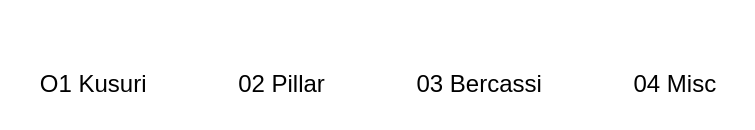
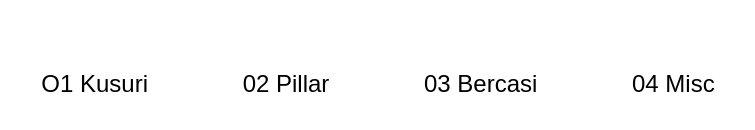
Before and after one commit to raescano/raebean, a website with bundled scripts: page bercasi.html in a window 1280 px wide. Shown: the part 656-786 px from the top of the page, 262-1017 px from the left. Built offline with nearby package versions, Linux system fonts and the light colour scheme.

Commit message:
changed bercasi links

```diff
--- a/bercasi.html
+++ b/bercasi.html
@@ -26,7 +26,7 @@
         <ul class="nav-items">
             <li><a class="nav-item" href="index.html">O1 Kusuri</a></li>
             <li><a class="nav-item" href="pillar.html">02 Pillar</a></li>
-            <li><a class="nav-item" href="bercasi.html">03 Bercassi</a></li>
+            <li><a class="nav-item" href="bercasi.html">03 Bercasi</a></li>
             <li><a class="nav-item" href="misc.html">04 Misc</a></li>
         </ul>
     </nav>
```
Also changed, not shown: index.html (+1 -1 lines), misc.html (+1 -1 lines), pillar.html (+1 -1 lines).
